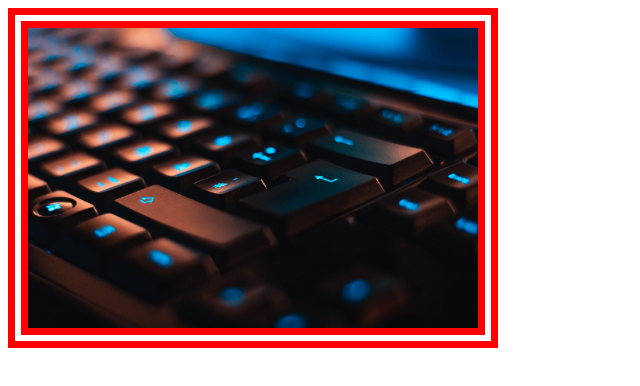
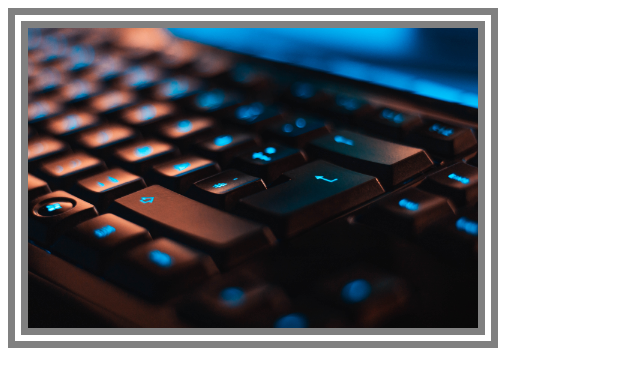
Before and after one commit to VaibhavGirgune/My-First-Repo, a plain HTML site: page Display block.html in a window 1280 px wide. Shown: the whole page, without its empty margins (0-640 px from the left). Drawn offline with Linux system fonts and the light colour scheme.

Commit message:
border color change

```diff
--- a/Display block.html
+++ b/Display block.html
@@ -4,7 +4,7 @@
     <title>Display</title>
     <style>
         .img{
-            border: 20px double red;
+            border: 20px double grey;
             display: block;
             height: 300px;
         }
```
